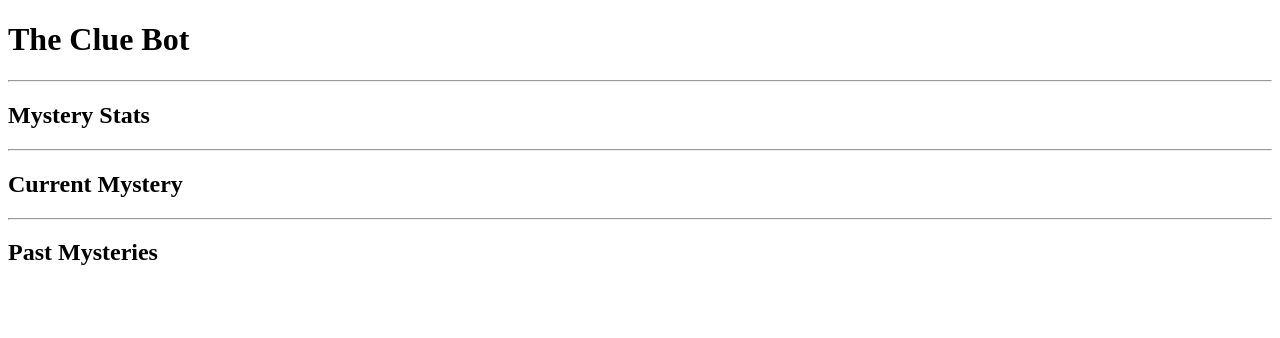
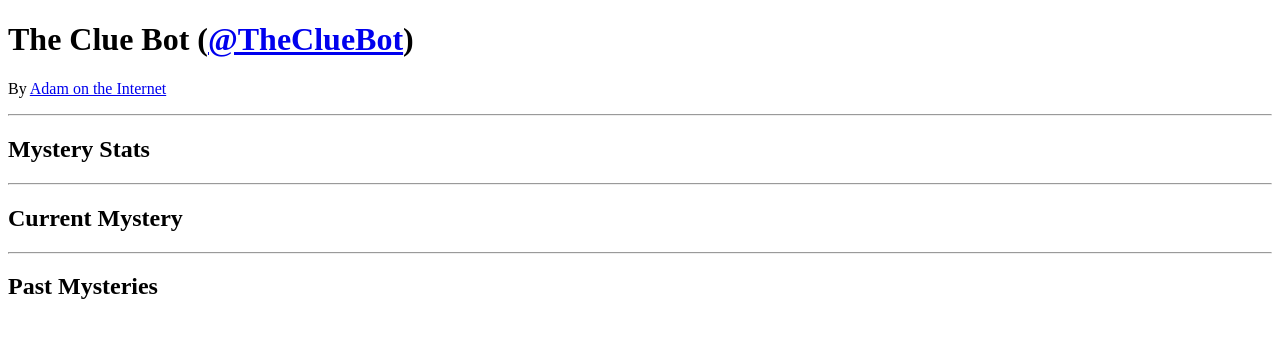
Before and after one commit to adam-on-the-internet/the-clue-bot-ui, a plain HTML site: page index.html in a window 1280 px wide. Drawn offline with Linux system fonts and the light colour scheme; no server answers.

Commit message:
add links

```diff
--- a/index.html
+++ b/index.html
@@ -9,7 +9,11 @@
 <div id="header">
     <h1>
         The Clue Bot
+        (<a href="https://twitter.com/TheClueBot" target="_blank">@TheClueBot</a>)
     </h1>
+    <p>
+        By <a href="http://www.adamontheinternet.com/" target="_blank">Adam on the Internet</a>
+    </p>
 </div>
 <hr>
 <h2>Mystery Stats</h2>
```
